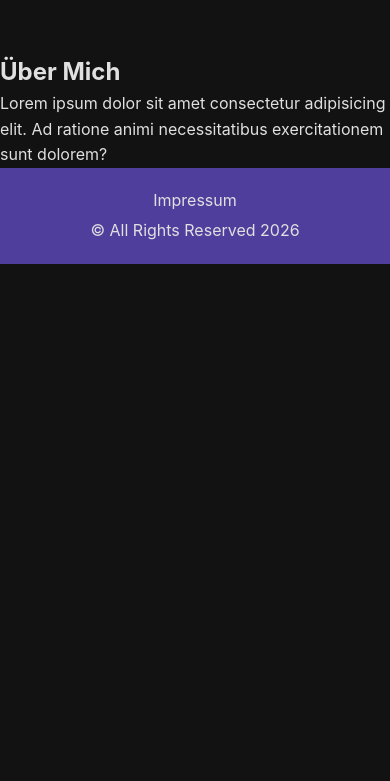
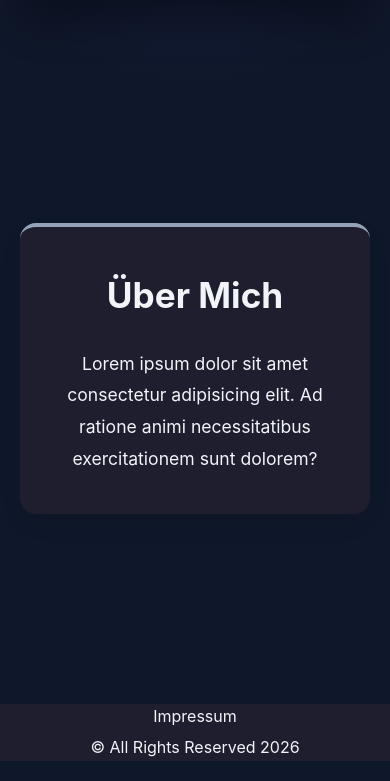
Before and after one commit to zlatxn/P-D_portfolio, a PHP site: page / in a window 390 px wide; the page is wider, and only the part inside the window is pictured. Shown: the part 596-1377 px from the top of that part. Before the commit the page ends 860 px from the top of that part, so only its background shows below. Run offline with PHP 8.4, Linux system fonts and the light colour scheme; data that the repository does not hold is empty; a stand-in replaces the project's code that opens the database connection.

```diff
--- a/css/style.css
+++ b/css/style.css
@@ -1,18 +1,18 @@
 /* ==================== VARIABLEN ==================== */
 
 :root {
-    /* Farben */
-    --primary-color: #4A90E2;
-    --secondary-color: #503E9D;
-    --accent-color: #4FC3F7;
-    --background: #121212;
-    --text-color: #E0E0E0;
-    --text-light: #B0B0B0;
-    --border-color: #444444;
+    /* Modernes Deep Dark Theme */
+    --primary-color: #6366f1;    /* Indigo-Vibe (moderner als Standard-Blau) */
+    --secondary-color: #1e1e2e;  /* Sanfteres Dunkelblau-Schwarz */
+    --accent-color: #00d2ff;     /* Cyan Glow */
+    --background: #0f172a;       /* Slate-Farben wirken hochwertiger */
+    --text-color: #f1f5f9;
+    --text-light: #94a3b8;
+    --border-color: rgba(255, 255, 255, 0.1);
 
-    --spacing-unit: 1rem;
-
-    --font-main: -apple-system, BlinkMacSystemFont, 'Segoe UI', Roboto, sans-serif;
+    --spacing-unit: 1.5rem;
+    --font-main: 'Inter', system-ui, -apple-system, sans-serif;
+    --glass: rgba(255, 255, 255, 0.03);
 }
 
 * {
@@ -37,7 +37,59 @@ body {
     flex-direction: column;
     margin: 0;
 }
+/* 1. Der äußere Container (der gesamte Abschnitt über die volle Breite) */
+.about-me {
+    padding: 80px 20px; /* Viel Platz oben/unten, etwas Platz an den Seiten */
+    background-color: var(--background); /* Setzt sich leicht vom reinen Weiß ab */
+    display: flex; /* Hilft bei der vertikalen Zentrierung, falls nötig */
+    justify-content: center; /* Zentriert den inneren Container horizontal */
+}
 
+/* 2. Der innere Container (die eigentliche "Karte") */
+.about-me-section {
+    background-color: var(--secondary-color); /* Weißer Hintergrund für den Karten-Look */
+    width: 100%;
+    max-width: 700px; /* Maximale Breite für gute Lesbarkeit */
+    padding: 40px; /* Innenabstand in der Karte */
+    border-radius: 16px; /* Moderne, stark abgerundete Ecken */
+
+    /* Das Herzstück des "coolen" Looks: Ein weicher, tiefer Schatten */
+    box-shadow: 0 10px 30px -10px rgba(0, 0, 0, 0.15);
+
+    /* Ein visueller Akzent: Ein farbiger Rand nur oben */
+    border-top: 4px solid var(--text-light);
+
+    text-align: center; /* Zentriert Überschrift und Text in der Karte */
+
+    /* Kleine Animation beim Laden (optional, aber cool) */
+    transform: translateY(0);
+    transition: transform 0.3s ease, box-shadow 0.3s ease;
+}
+
+/* Optional: Ein kleiner Hover-Effekt für die Karte */
+.about-me-section:hover {
+     transform: translateY(-5px); /* Hebt sich leicht an */
+     box-shadow: 0 15px 35px -10px rgba(0, 0, 0, 0.2); /* Schatten wird stärker */
+}
+
+
+/* 3. Die Überschrift stylen */
+.about-me-section h2 {
+    color: var(--text-color);
+    font-size: 2.2rem;
+    margin-bottom: 25px;
+    position: relative; /* Nötig für das dekorative Element darunter */
+    display: inline-block; /* Damit der Strich genau so breit ist wie der Text */
+}
+
+
+/* 4. Den Absatz stylen */
+.about-me-section p {
+    color: var(--text-color);
+    font-size: 1.1rem; /* Etwas größer als Standardtext */
+    line-height: 1.8; /* WICHTIG: Hoher Zeilenabstand für gute Lesbarkeit */
+    margin: 0; /* Entfernt Standard-Abstände */
+}
 .container {
     max-width: 1200px;
     margin: 0 auto;
@@ -83,20 +137,39 @@ body {
     color: var(--text-color);
     font-weight: 500;
     transition: color 0.3s ease;
+    position: relative;
+    padding: 5px 0;
+}
+
+.nav-links a::after {
+    content: '';
+    position: absolute;
+    bottom: 0;
+    left: 0;
+    width: 0;
+    height: 2px;
+    background: var(--primary-color);
+    transition: width 0.3s ease;
+}
+
+.nav-links a:hover::after,
+.nav-links a.active::after {
+    width: 100%;
 }
 
 .nav-links a:hover,
 .nav-links a.active {
-    color: var(--accent-color);
-    border-bottom: 2px solid var(--accent-color);
+    color: var(--primary-color);
+    border-bottom: none;
 }
-
 /* ==================== FOOTER ==================== */
 
 footer {
     /* Positionierung */
     margin-top: auto;    /* WICHTIG: Drückt den Footer an den unteren Rand */
     width: 100%;         /* Volle Breite */
+    border-top: 90px solid transparent;
+    background-clip: content-box;
 
     /* Zentrierung des Inhalts */
     text-align: center;  /* Text horizontal mittig */
```
Also changed, not shown: other parts of css/style.css (+50 -33 lines), css/admin.css (+18 -6 lines), assets/images/beispiel.jpg (added), assets/images/chat.jpg (added), assets/images/portfolio.jpg (added), assets/images/profile.jpg (added), assets/images/shop.jpg (added), assets/images/tasks.jpg (added), 1 other file.
